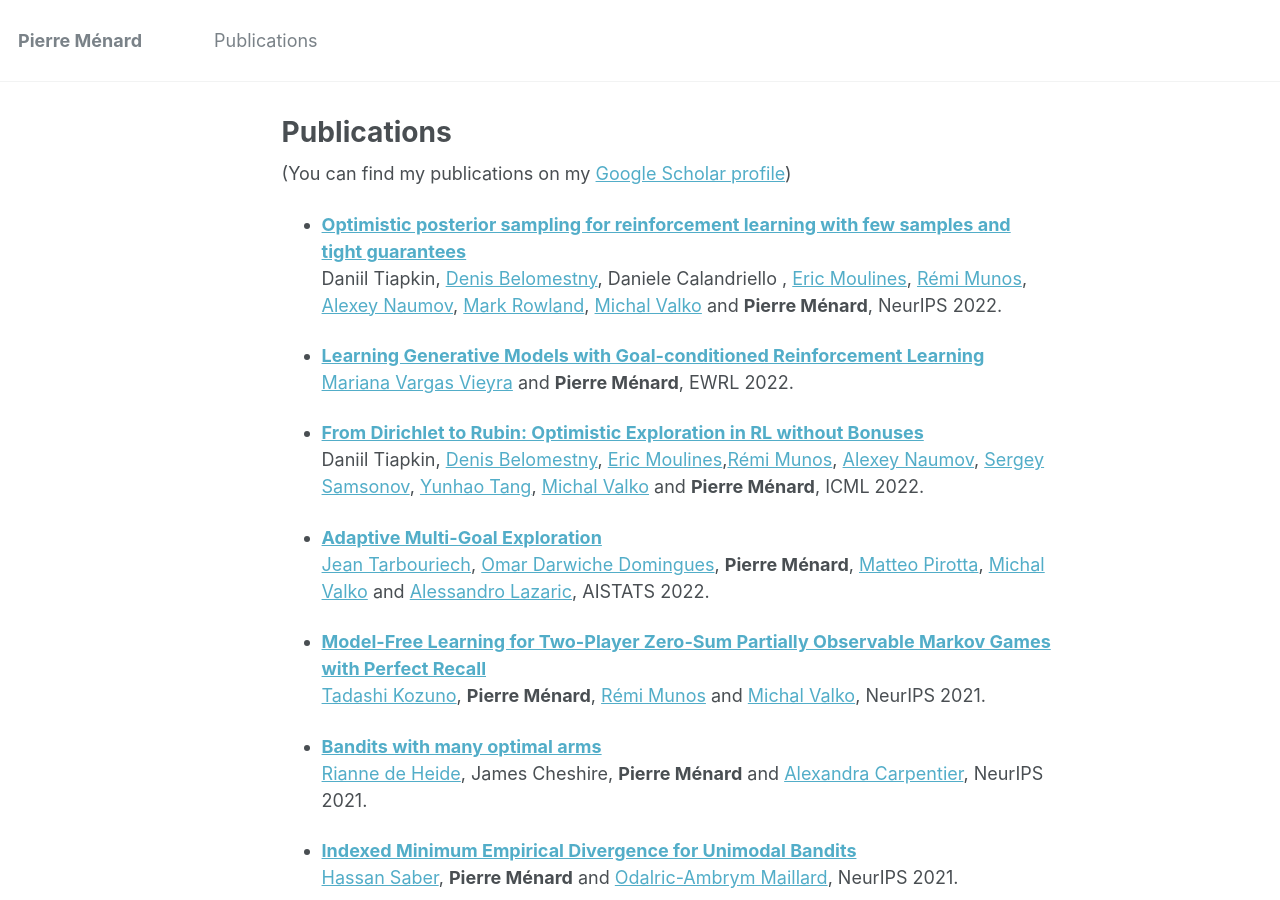
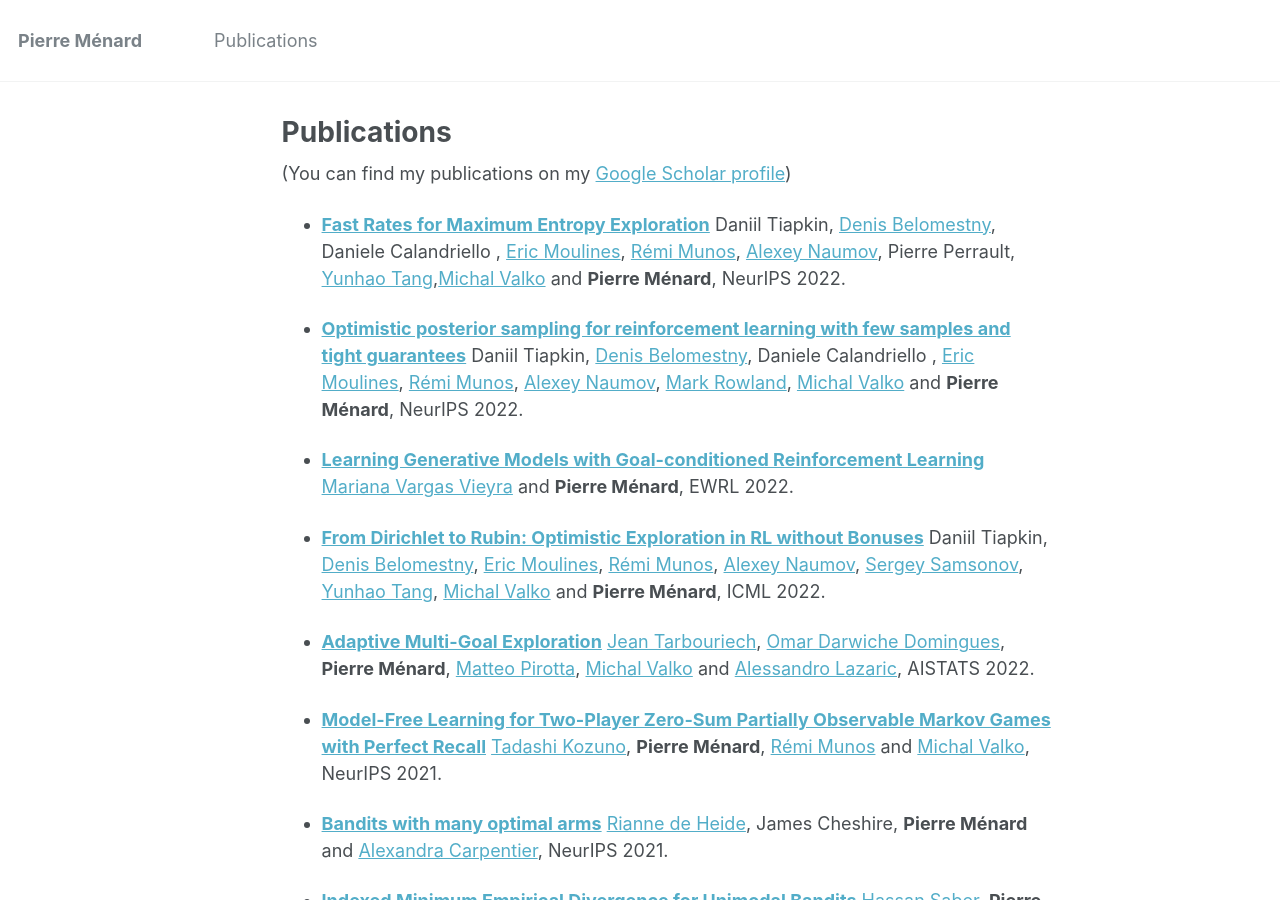
Before and after one commit to menardprr/menardprr.github.io, a Jekyll site: the page built from _pages/publications.md, in a window 1280 px wide and 900 px high. Built offline with Jekyll 4.4.1, drawn with Linux system fonts in a browser that asks for light colours.

Commit message:
icml 2/3

```diff
--- a/_pages/publications.md
+++ b/_pages/publications.md
@@ -6,6 +6,9 @@ author_profile: False
 
 (You can find my publications on my [Google Scholar profile](https://scholar.google.com/citations?user=KXimUncAAAAJ&hl=en))
 
+* [**Fast Rates for Maximum Entropy Exploration**](https://arxiv.org/pdf/2303.08059.pdf)
+Daniil Tiapkin, [Denis Belomestny](https://www.uni-due.de/~hm0124/), Daniele Calandriello , [Eric Moulines](http://www.cmapx.polytechnique.fr/~moulines/), [Rémi Munos](http://researchers.lille.inria.fr/munos/), [Alexey Naumov](https://www.hse.ru/staff/anaumov), Pierre Perrault, [Yunhao Tang](https://robintyh1.github.io/),[Michal Valko](http://researchers.lille.inria.fr/~valko/hp/) and **Pierre Ménard**, NeurIPS 2022.
+
 * [**Optimistic posterior sampling for reinforcement learning with few samples and tight guarantees**](https://misovalko.github.io/publications/tiapkin2022optimistic.pdf)
   Daniil Tiapkin, [Denis Belomestny](https://www.uni-due.de/~hm0124/), Daniele Calandriello , [Eric Moulines](http://www.cmapx.polytechnique.fr/~moulines/), [Rémi Munos](http://researchers.lille.inria.fr/munos/), [Alexey Naumov](https://www.hse.ru/staff/anaumov), [Mark Rowland](https://sites.google.com/view/markrowland), [Michal Valko](http://researchers.lille.inria.fr/~valko/hp/) and **Pierre Ménard**, NeurIPS 2022.
 
@@ -13,7 +16,7 @@ author_profile: False
   [Mariana Vargas Vieyra](https://marianaw.github.io/) and **Pierre Ménard**, EWRL 2022.
 
 * [**From Dirichlet to Rubin: Optimistic Exploration in RL without Bonuses**](https://arxiv.org/pdf/2205.07704.pdf)
-  Daniil Tiapkin, [Denis Belomestny](https://www.uni-due.de/~hm0124/), [Eric Moulines](http://www.cmapx.polytechnique.fr/~moulines/),[Rémi Munos](http://researchers.lille.inria.fr/munos/), [Alexey Naumov](https://www.hse.ru/staff/anaumov), [Sergey Samsonov](https://www.hse.ru/org/persons/219484540), [Yunhao Tang](https://robintyh1.github.io/), [Michal Valko](http://researchers.lille.inria.fr/~valko/hp/) and **Pierre Ménard**, ICML 2022.
+  Daniil Tiapkin, [Denis Belomestny](https://www.uni-due.de/~hm0124/), [Eric Moulines](http://www.cmapx.polytechnique.fr/~moulines/), [Rémi Munos](http://researchers.lille.inria.fr/munos/), [Alexey Naumov](https://www.hse.ru/staff/anaumov), [Sergey Samsonov](https://www.hse.ru/org/persons/219484540), [Yunhao Tang](https://robintyh1.github.io/), [Michal Valko](http://researchers.lille.inria.fr/~valko/hp/) and **Pierre Ménard**, ICML 2022.
 
 
 
```
